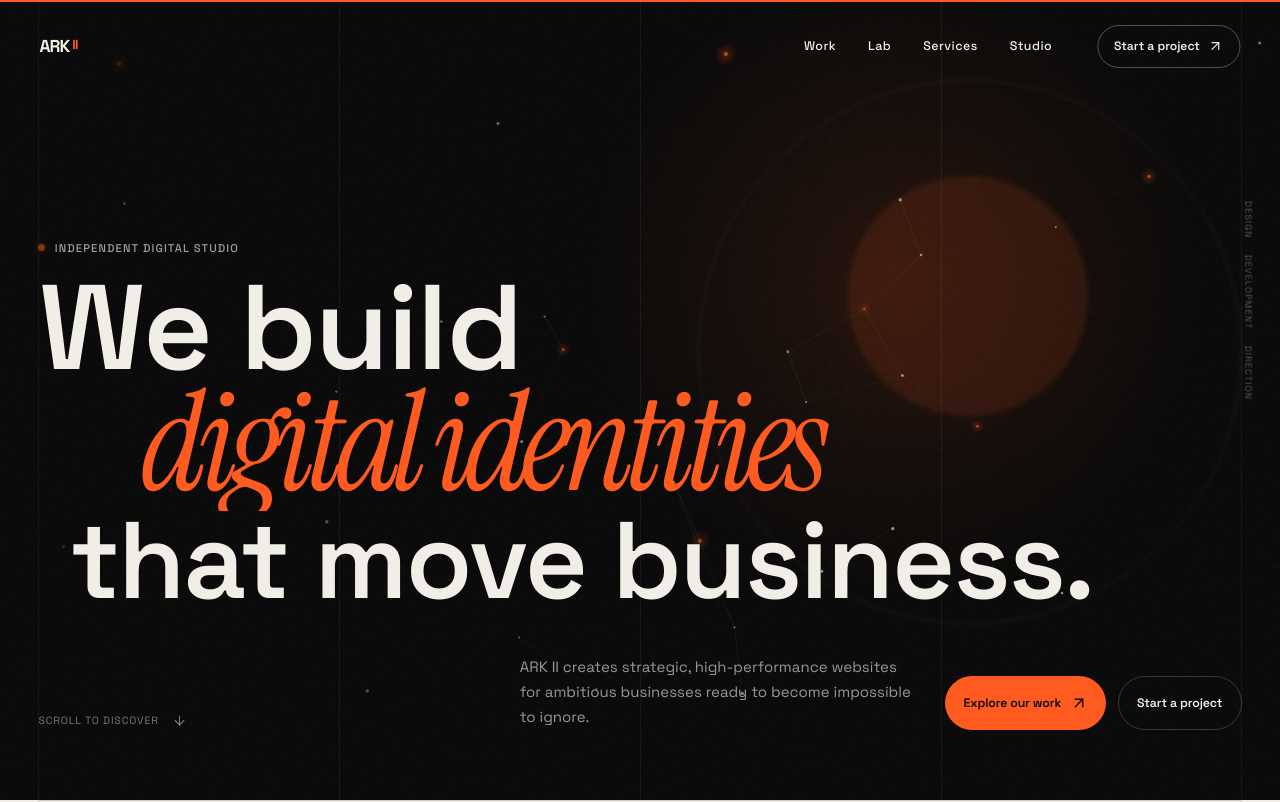
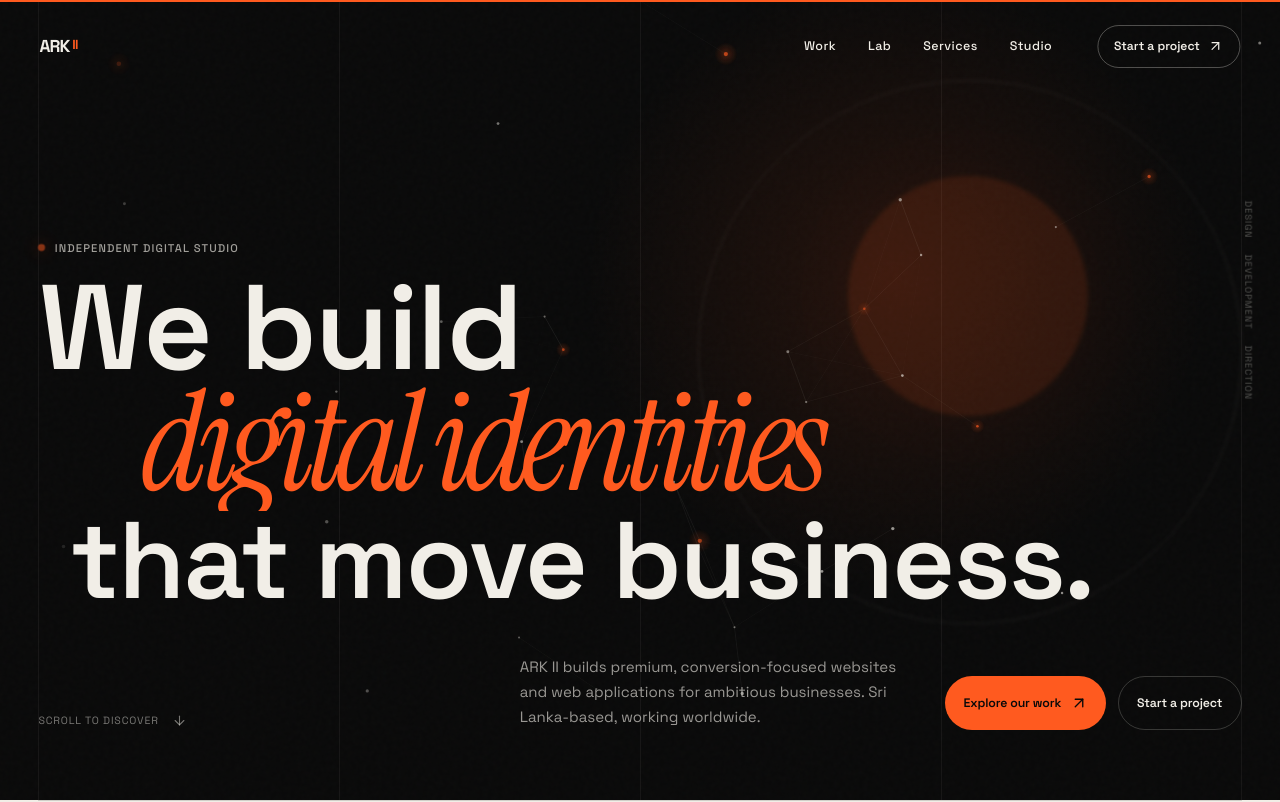
Before and after one commit to LinukaBandara/ark-ii, a React (Vite) app: page / in a window 1280 px wide. Shown: the top 802 px of the page. Built offline with nearby package versions, Linux system fonts and the light colour scheme.

Commit message:
seo: strengthen homepage service and project copy

```diff
--- a/src/components/Hero/Hero.jsx
+++ b/src/components/Hero/Hero.jsx
@@ -100,8 +100,7 @@ function Hero({ ready = true }) {
             animate={fadeState}
             transition={{ delay: 0.78, duration: 0.75 }}
           >
-            ARK II creates strategic, high-performance websites for
-            ambitious businesses ready to become impossible to ignore.
+            ARK II builds premium, conversion-focused websites and web applications for ambitious businesses. Sri Lanka-based, working worldwide.
           </motion.p>
 
           <motion.div
```
